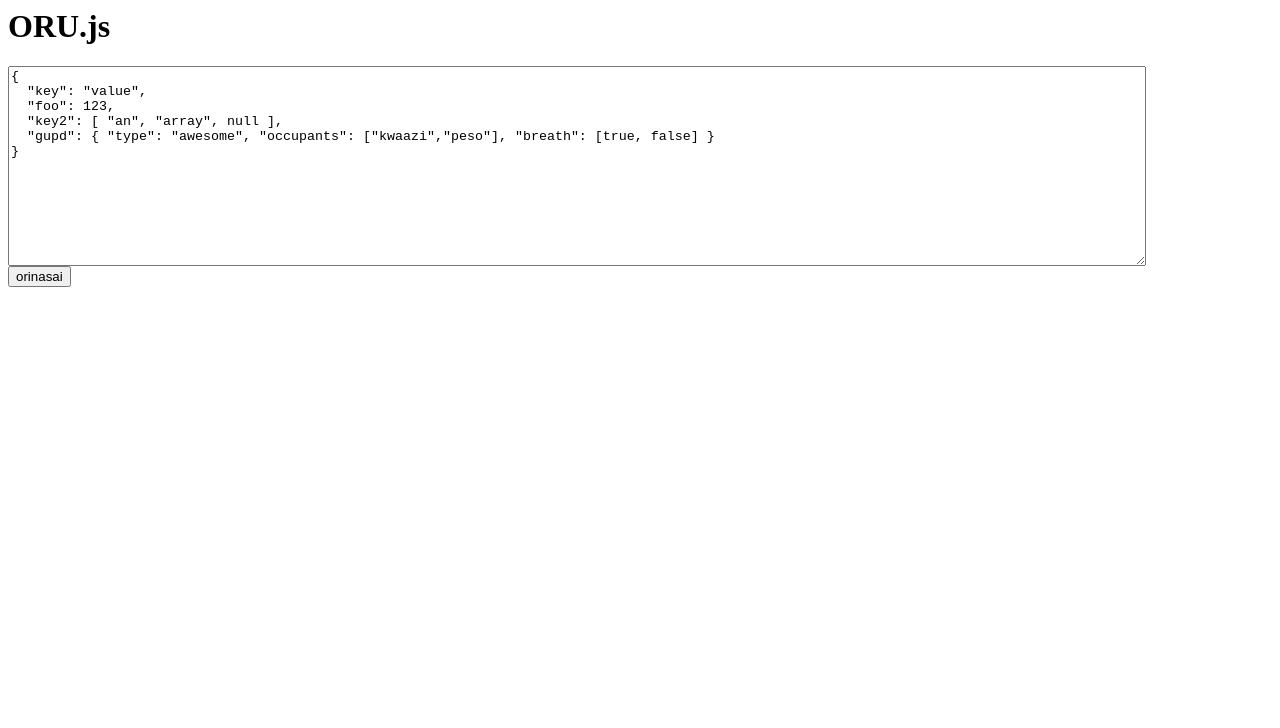
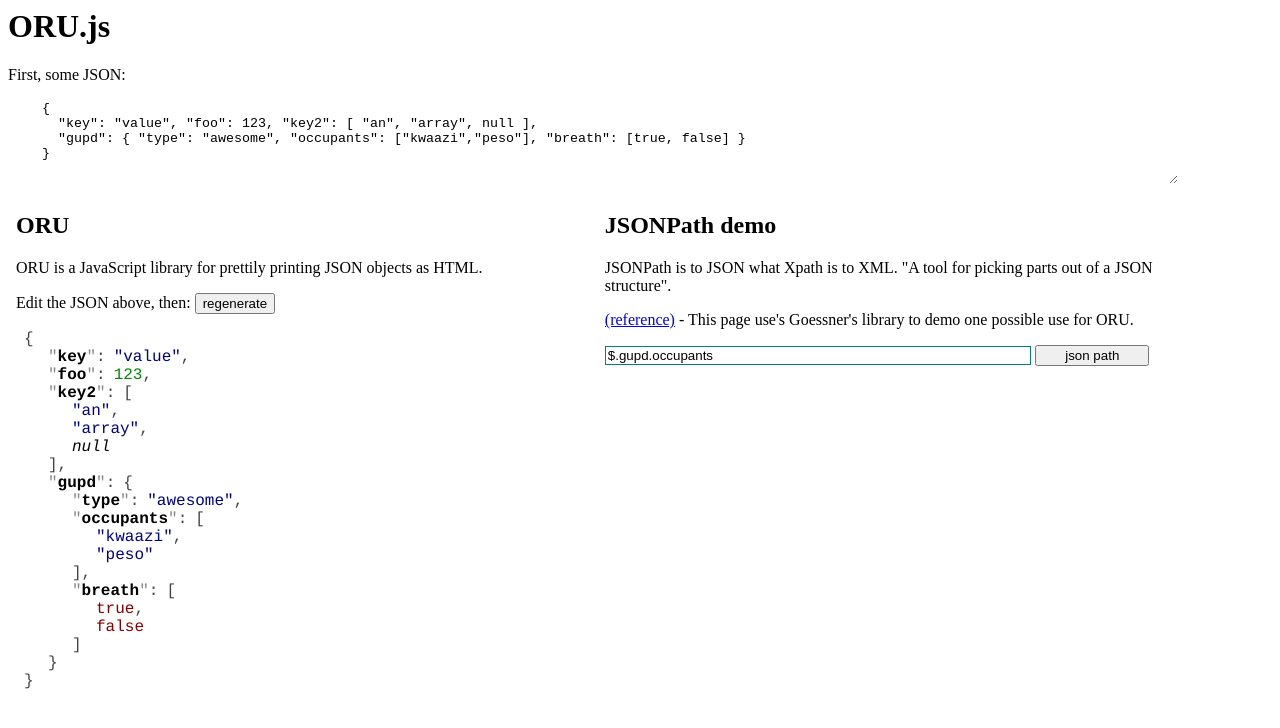
Before and after one commit to mjg123/oru.js, a plain HTML site: page index.html in a window 1280 px wide. Drawn offline with Linux system fonts and the light colour scheme.

Commit message:
added json-path demo

```diff
--- a/index.html
+++ b/index.html
@@ -3,8 +3,19 @@
   <head>
     <title>ORU.js</title>
     <style type="text/css">
-      textarea {width: 90%; display: block; height: 200px;}
-      #orimashita { margin: 8px; font-family: courier; }
+      textarea { width: 90%; margin-left: 32px; display: block; height: 100px; border: none;}
+      .show-off { margin: 8px;
+                  width: 45%;
+                  overflow: auto;
+                  vertical-align: top;
+                  display: inline-block; }
+
+      .orimashita { margin: 8px;
+                    font-family: courier;
+                    width: 45%; }
+
+      #json-path-input { width: 75%; border: 1px solid teal; }
+      #json-path-go { width: 20%; }
 
       .oru-property { display: block; }
       .oru-key { display: inline-block; margin-right: 8px; }
@@ -18,12 +29,11 @@
       .oru-bracket { color: #444; }
       .oru-comma { color: #444; }
 
-      .oru-value-string  { color: #008; }
-      .oru-value-number  { color: #080; }
-      .oru-value-boolean { color: #800; }
-      .oru-value-null    { font-style: italic; }
-
-      .lineham { display: block; }
+      .oru-value-string    { color: #008; }
+      .oru-value-number    { color: #080; }
+      .oru-value-boolean   { color: #800; }
+      .oru-value-null      { font-style: italic; }
+      .oru-value-undefined { font-style: italic; }
 
     </style>
   </head>
@@ -32,22 +42,37 @@
 
     <h1>ORU.js</h1>
 
+    First, some JSON:
+
     <textarea id="demo-json">
+
 {
-  "key": "value",
-  "foo": 123,
-  "key2": [ "an", "array", null ],
+  "key": "value", "foo": 123, "key2": [ "an", "array", null ],
   "gupd": { "type": "awesome", "occupants": ["kwaazi","peso"], "breath": [true, false] }
 }
     </textarea>
 
-    <input type="button" id="orinasai" value="orinasai"/>
+    <div class="show-off">
+      <h2>ORU</h2>
+      <p>ORU is a JavaScript library for prettily printing JSON objects as HTML.</p>
+      <p>Edit the JSON above, then: <input type="button" id="orinasai" value="regenerate"/></p>
 
-    <div id="orimashita"></div>
+      <div id="orimashita" class="orimashita"></div>
+    </div>
+
+    <div id="json-path" class="show-off">
+      <h2>JSONPath demo</h2>
+      <p>JSONPath is to JSON what Xpath is to XML.  "A tool for picking parts out of a JSON structure".</p>
+      <p><a href="http://goessner.net/articles/JsonPath/">(reference)</a> - This page use's Goessner's library to demo one possible use for ORU.</p>
+      <input id="json-path-input" value="$.gupd.occupants"/>
+      <input type="button" id="json-path-go" value="json path"/>
+      <div id="json-path-result" class="orimashita"></div>
+    </div>
 
     <script type="text/javascript" src="oru.js"></script>
+    <script type="text/javascript" src="http://jsonpath.googlecode.com/svn/tags/jsonpath-cs-0.5.1/src/js/jsonpath.js"></script>
     <script type="text/javascript">
-      document.getElementById('orinasai').onclick = function(e) {
+      var doOru = function(){
         try{
             var newDiv = ORU.create( JSON.parse(document.getElementById("demo-json").value) ),
                 res = document.getElementById('orimashita');
@@ -58,6 +83,17 @@
             alert("error ;(");
         }
       };
+
+      document.getElementById('orinasai').onclick = doOru;
+
+      document.getElementById('json-path-go').onclick = function(e) {
+          var res = document.getElementById('json-path-result');
+          res.innerHTML = "";
+          res.appendChild( ORU.create( jsonPath( JSON.parse(document.getElementById("demo-json").value),                                                              document.getElementById('json-path-input').value)));
+
+      };
+
+      doOru();
     </script>
   </body>
 
--- a/oru.js
+++ b/oru.js
@@ -74,6 +74,12 @@ var ORU = (function(){
 	return span;
     };
 
+    generators["undefined"] = function(){
+	var span = el('span', 'oru-value-undefined');
+	span.innerHTML = "undefined";
+	return span;
+    };
+
     generators.array = function( arr ){
 	var i, contentLine,
 	valDiv = el('div', 'oru-value'),
```
